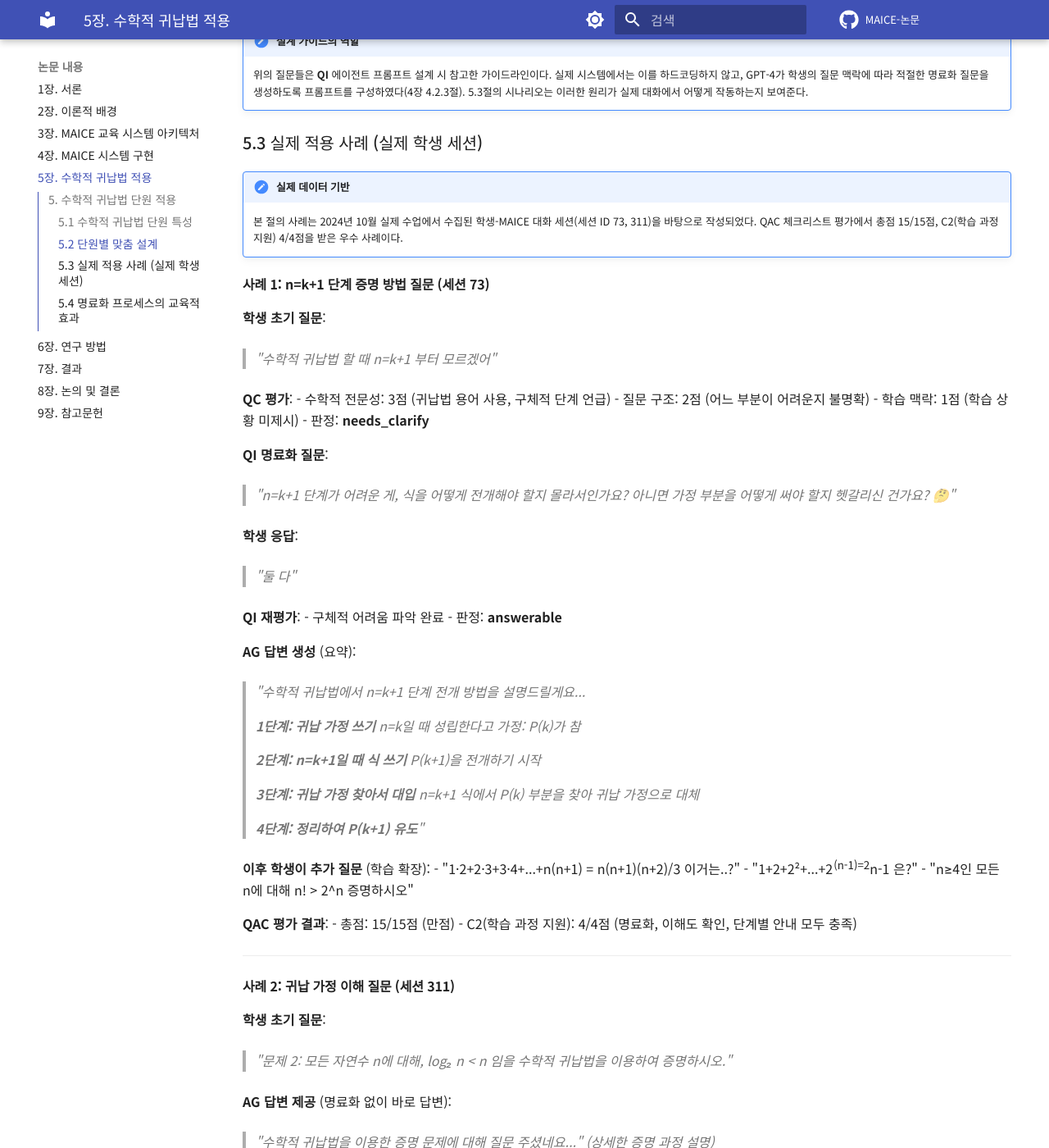
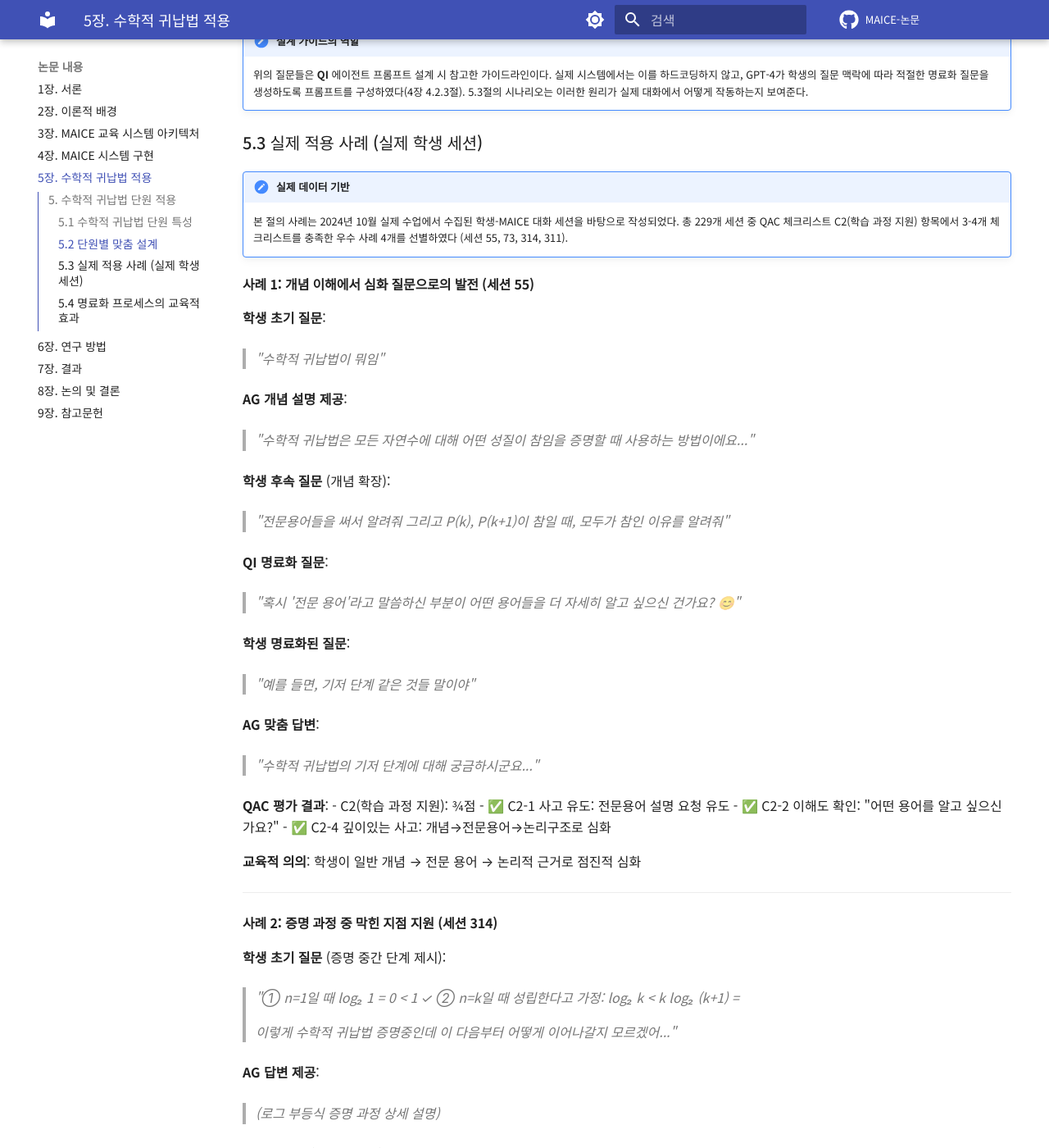
Before and after one commit to KimKyuBong/maice-paper-deploy, an MkDocs documentation site: the page built from docs/chapters/05-mathematical-induction-application.md, in a window 1280 px wide and 1400 px high, scrolled down 1524 px. Shown: the whole window at 82% size. Built offline with MkDocs 1.6.1 and Material for MkDocs 9.7.7, drawn with Linux system fonts in a browser that asks for light colours; comment, search, counter and statistics services are not loaded; some of the changed text lies outside the part shown.

Commit message:
개선: 5장에 실제 우수 세션 사례 4개로 확장
추가된 세션:
- 세션 55 (C2 3/4): 개념→전문용어→논리구조 점진적 심화
- 세션 314 (C2 3/4): 학생 피드백에 즉시 반응하여 재설명
  * "너무 주절주절 뱅글뱅글 돌면서 설명하지말고" (실제 학생 표현)
- 세션 73 (C2 2/4): n=k+1 단계, 학습 확장 (3개 추가 문제)
- 세션 311 (C2 2/4): 이해도 확인 및 맞춤 재설명

근거: analysis/newtest QAC 체크리스트 채점 데이터 (229개 세션)
선별: C2(학습지원) 2점 이상 우수 사례만

```diff
--- a/docs/chapters/05-mathematical-induction-application.md
+++ b/docs/chapters/05-mathematical-induction-application.md
@@ -80,18 +80,82 @@
 ### 5.3 실제 적용 사례 (실제 학생 세션)
 
 !!! note "실제 데이터 기반"
-    본 절의 사례는 2024년 10월 실제 수업에서 수집된 학생-MAICE 대화 세션(세션 ID 73, 311)을 바탕으로 작성되었다. QAC 체크리스트 평가에서 총점 15/15점, C2(학습 과정 지원) 4/4점을 받은 우수 사례이다.
+    본 절의 사례는 2024년 10월 실제 수업에서 수집된 학생-MAICE 대화 세션을 바탕으로 작성되었다. 총 229개 세션 중 QAC 체크리스트 C2(학습 과정 지원) 항목에서 3-4개 체크리스트를 충족한 우수 사례 4개를 선별하였다 (세션 55, 73, 314, 311).
 
-#### 사례 1: n=k+1 단계 증명 방법 질문 (세션 73)
+#### 사례 1: 개념 이해에서 심화 질문으로의 발전 (세션 55)
+
+**학생 초기 질문**:
+> "수학적 귀납법이 뭐임"
+
+**AG** **개념 설명 제공**:
+> "수학적 귀납법은 모든 자연수에 대해 어떤 성질이 참임을 증명할 때 사용하는 방법이에요..."
+
+**학생 후속 질문** (개념 확장):
+> "전문용어들을 써서 알려줘 그리고 P(k), P(k+1)이 참일 때, 모두가 참인 이유를 알려줘"
+
+**QI** **명료화 질문**:
+> "혹시 '전문 용어'라고 말씀하신 부분이 어떤 용어들을 더 자세히 알고 싶으신 건가요? 😊"
+
+**학생 명료화된 질문**:
+> "예를 들면, 기저 단계 같은 것들 말이야"
+
+**AG** **맞춤 답변**:
+> "수학적 귀납법의 기저 단계에 대해 궁금하시군요..."
+
+**QAC 평가 결과**:
+- C2(학습 과정 지원): 3/4점
+  - ✅ C2-1 사고 유도: 전문용어 설명 요청 유도
+  - ✅ C2-2 이해도 확인: "어떤 용어를 알고 싶으신가요?"
+  - ✅ C2-4 깊이있는 사고: 개념→전문용어→논리구조로 심화
+
+**교육적 의의**: 학생이 일반 개념 → 전문 용어 → 논리적 근거로 점진적 심화
+
+---
+
+#### 사례 2: 증명 과정 중 막힌 지점 지원 (세션 314)
+
+**학생 초기 질문** (증명 중간 단계 제시):
+> "① n=1일 때 log₂ 1 = 0 < 1 ✓
+> ② n=k일 때 성립한다고 가정: log₂ k < k
+> log₂ (k+1) =
+>
+> 이렇게 수학적 귀납법 증명중인데 이 다음부터 어떻게 이어나갈지 모르겠어..."
+
+**AG** **답변 제공**:
+> (로그 부등식 증명 과정 상세 설명)
+
+**학생 피드백** (이해도 신호):
+> "너무 주절주절 뱅글뱅글 돌면서 설명하지말고 다시 확실하게 정리해서 알려줘"
+
+**QC** **이해도 부족 감지**:
+- 학생의 부정적 피드백 파악
+- 재설명 필요 판정
+
+**AG** **재설명** (간결하고 명확하게):
+> "수학적 귀납법 증명 과정을 핵심만 짚어서 설명해 드리겠습니다.
+>
+> **1단계: 기초 단계** - n=1일 때 log₂ 1 = 0 < 1 ✓
+>
+> **2단계: 귀납 가정** - n=k일 때 log₂ k < k 가정
+>
+> **3단계: n=k+1 증명** ..."
+
+**QAC 평가 결과**:
+- C2(학습 과정 지원): 3/4점
+  - ✅ C2-2 이해도 확인: 학생 피드백에 즉시 반응
+  - ✅ C2-3 메타인지 촉진: 학생이 자신의 이해 상태 표현
+  - ✅ C2-4 깊이있는 사고: 재설명을 통한 핵심 파악
+
+**교육적 의의**:
+- 학생의 즉각적 피드백에 반응하여 설명 방식 조정
+- "주절주절"이라는 메타인지적 표현 → 자신의 학습 스타일 인식
+
+---
+
+#### 사례 3: n=k+1 단계 증명 방법 질문 (세션 73)
 
 **학생 초기 질문**:
 > "수학적 귀납법 할 때 n=k+1 부터 모르겠어"
-
-**QC** **평가**:
-- 수학적 전문성: 3점 (귀납법 용어 사용, 구체적 단계 언급)
-- 질문 구조: 2점 (어느 부분이 어려운지 불명확)
-- 학습 맥락: 1점 (학습 상황 미제시)
-- 판정: **needs_clarify**
 
 **QI** **명료화 질문**:
 > "n=k+1 단계가 어려운 게, 식을 어떻게 전개해야 할지 몰라서인가요? 아니면 가정 부분을 어떻게 써야 할지 헷갈리신 건가요? 🤔"
@@ -99,50 +163,32 @@
 **학생 응답**:
 > "둘 다"
 
-**QI** **재평가**:
-- 구체적 어려움 파악 완료
-- 판정: **answerable**
-
-**AG** **답변 생성** (요약):
-> "수학적 귀납법에서 n=k+1 단계 전개 방법을 설명드릴게요...
->
-> **1단계: 귀납 가정 쓰기**
-> n=k일 때 성립한다고 가정: P(k)가 참
->
-> **2단계: n=k+1일 때 식 쓰기**
-> P(k+1)을 전개하기 시작
->
-> **3단계: 귀납 가정 찾아서 대입**
-> n=k+1 식에서 P(k) 부분을 찾아 귀납 가정으로 대체
->
-> **4단계: 정리하여 P(k+1) 유도**"
-
-**이후 학생이 추가 질문** (학습 확장):
-- "1·2+2·3+3·4+...+n(n+1) = n(n+1)(n+2)/3 이거는..?"
-- "1+2+2²+...+2^(n-1)=2^n-1 은?"
-- "n≥4인 모든 n에 대해 n! > 2^n 증명하시오"
+**AG** **맞춤 답변 및 학습 확장**:
+- 식 전개와 가정 사용 방법 설명
+- 이후 학생이 자발적으로 3개 추가 문제 질문:
+  - "1·2+2·3+...+n(n+1) = n(n+1)(n+2)/3 이거는..?"
+  - "1+2+2²+...+2^(n-1)=2^n-1 은?"
+  - "n! > 2^n 증명하시오"
 
 **QAC 평가 결과**:
-- 총점: 15/15점 (만점)
-- C2(학습 과정 지원): 4/4점 (명료화, 이해도 확인, 단계별 안내 모두 충족)
+- C2(학습 과정 지원): 2/4점
+  - ✅ C2-1 사고 유도: 어려움을 구체화하도록 유도
+  - ✅ C2-4 학습 확장: 3개 추가 문제로 확장
+
+**교육적 의의**: 명료화 후 학습 동기 및 자신감 향상으로 자발적 학습 확장
 
 ---
 
-#### 사례 2: 귀납 가정 이해 질문 (세션 311)
+#### 사례 4: 귀납 가정 이해 질문 (세션 311)
 
 **학생 초기 질문**:
-> "문제 2: 모든 자연수 n에 대해, log₂ n < n 임을 수학적 귀납법을 이용하여 증명하시오."
+> "모든 자연수 n에 대해, log₂ n < n 임을 수학적 귀납법을 이용하여 증명하시오."
 
-**AG** **답변 제공** (명료화 없이 바로 답변):
-> "수학적 귀납법을 이용한 증명 문제에 대해 질문 주셨네요..."
+**AG** **답변 제공**:
 > (상세한 증명 과정 설명)
 
 **학생 반응**:
 > "이해 안되는데"
-
-**QC** **재평가**:
-- 이해도 부족 신호 감지
-- 판정: **needs_clarify**
 
 **QI** **명료화 질문**:
 > "이해 안 되는 부분이 구체적으로 어떤 단계인가요? 예를 들어, 기저 단계, 귀납 가정, 아니면 마지막 결론 부분일까요? 😊"
@@ -150,18 +196,16 @@
 **학생 응답**:
 > "귀납가정"
 
-**AG** **맞춤 답변 생성**:
-> "귀납 가정 단계에서 어려움을 느끼고 계시는군요. 함께 차근차근 풀어보면 충분히 이해할 수 있을 거예요..."
+**AG** **맞춤 재설명**:
+> "귀납 가정 단계에서 어려움을 느끼고 계시는군요..."
 > (귀납 가정에 초점을 맞춘 재설명)
 
 **QAC 평가 결과**:
-- 총점: 15/15점 (만점)
-- C2(학습 과정 지원): 4/4점 (이해도 확인, 사고 유도 충족)
+- C2(학습 과정 지원): 2/4점
+  - ✅ C2-2 이해도 확인: "어떤 단계가 어려운가요?"
+  - ✅ C2-3 메타인지: 학생이 자신의 어려움 특정
 
-**교육적 함의**:
-- 첫 답변 이해 실패 시 명료화로 재개입
-- 학생의 구체적 어려움 파악 후 맞춤 설명
-- 이해도 확인 → 재설명 순환 구조
+**교육적 의의**: 이해도 확인 → 맞춤 재설명 순환
 
 ### 5.4 명료화 프로세스의 교육적 효과
 
```
